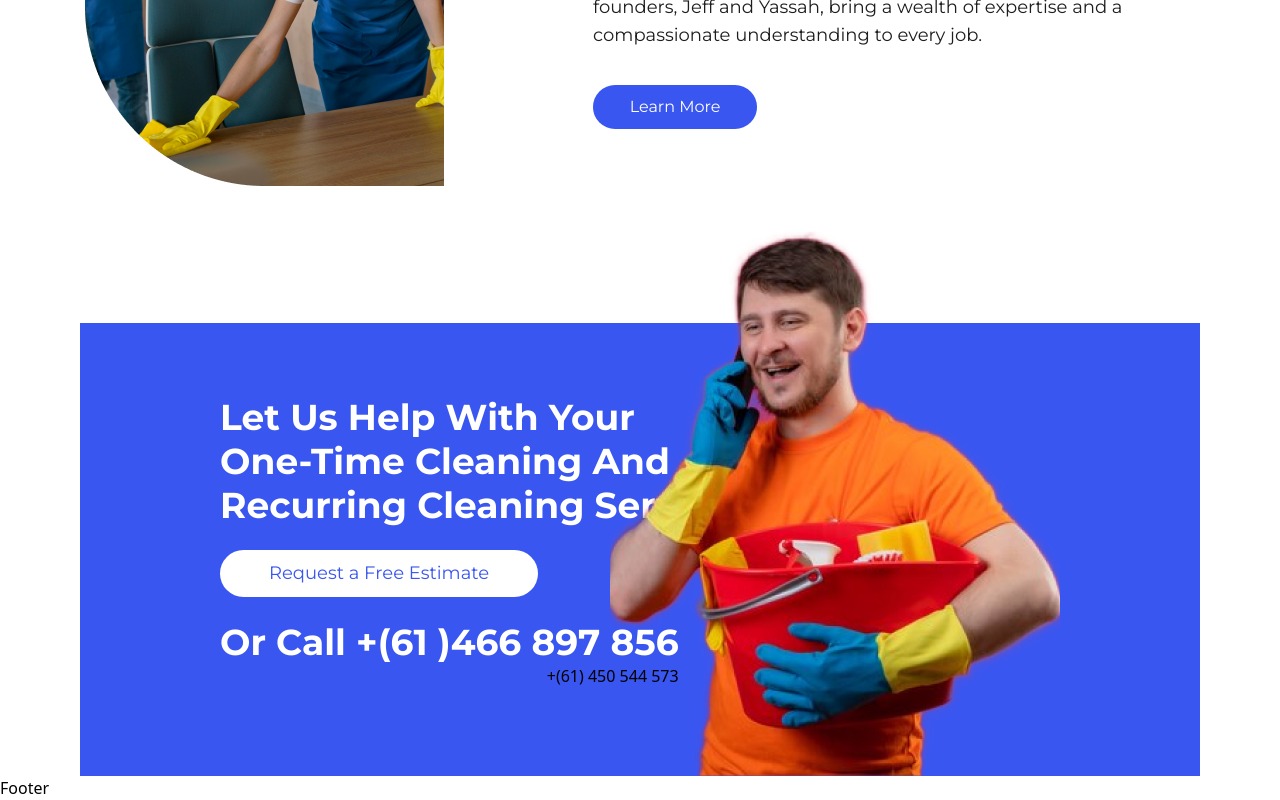
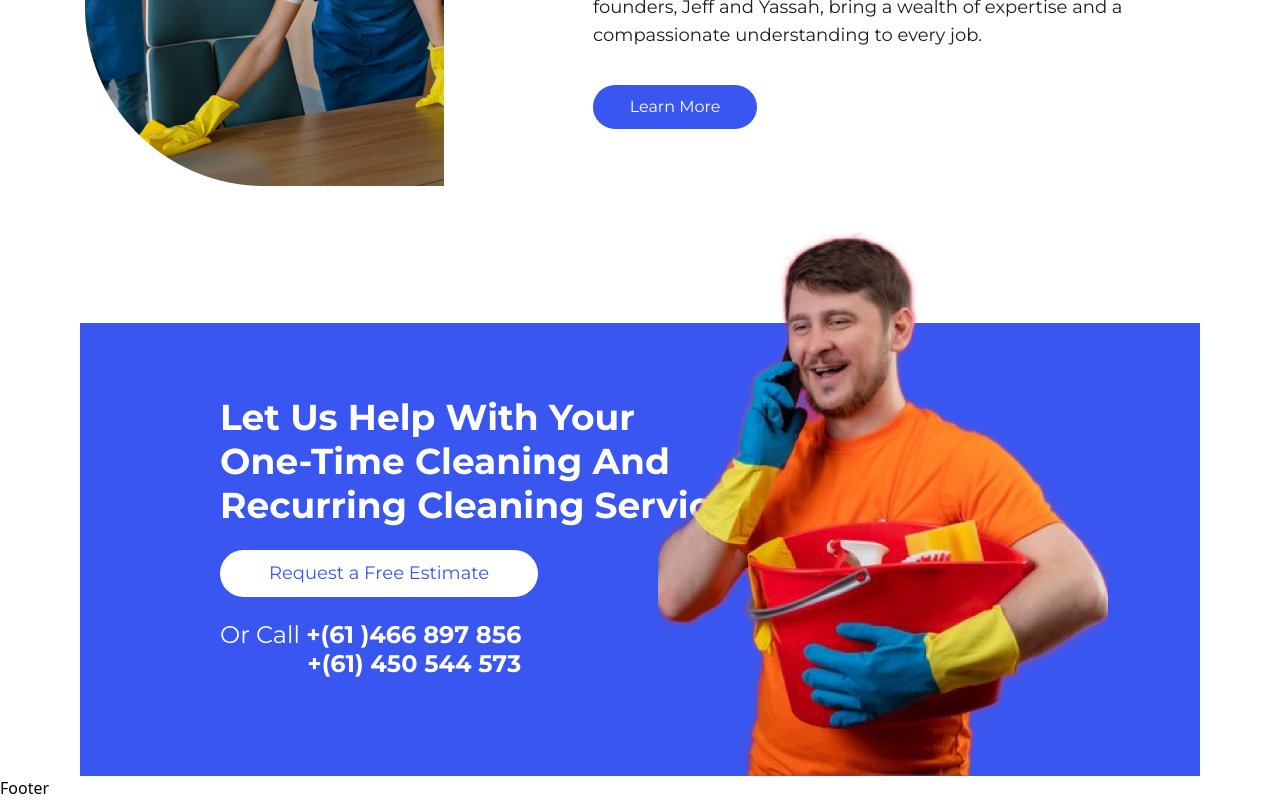
Before and after one commit to georgeankumensah/j-j-website, a React (Vite) app: page /about in a window 1280 px wide. Shown: the part 2176-2976 px from the top of the page. Built offline with nearby package versions, Linux system fonts and the light colour scheme.

Commit message:
completed contact section

```diff
--- a/src/components/sections/Contact.jsx
+++ b/src/components/sections/Contact.jsx
@@ -13,16 +13,18 @@ const Contact = () => {
           Request a Free Estimate
         </button>
         <div className="flex flex-col items-end">
-          <p className="text-white text-4xl not-italic font-bold leading-[normal] default-font capitalize">
-            <span>or Call </span> +(61 )466 897 856
+          <p className="text-white text-[1.5rem] not-italic font-bold leading-[normal] default-font capitalize">
+            <span className="font-normal">or Call </span> +(61 )466 897 856
           </p>
-          <p>+(61) 450 544 573</p>
+          <p className="text-white text-[1.5rem] not-italic font-bold leading-[normal] default-font capitalize">
+            +(61) 450 544 573
+          </p>
         </div>
       </div>
       <img
         src={contactImage}
         alt="contact image"
-        className="w-[ 28.125rem] h-[36.79288rem] shrink-0 absolute z-20 bottom-0 right-[8.75rem]"
+        className="w-[ 28.125rem] h-[36.79288rem] shrink-0 absolute z-20 bottom-0 right-[5.75rem]"
       />
     </div>
   );
```
